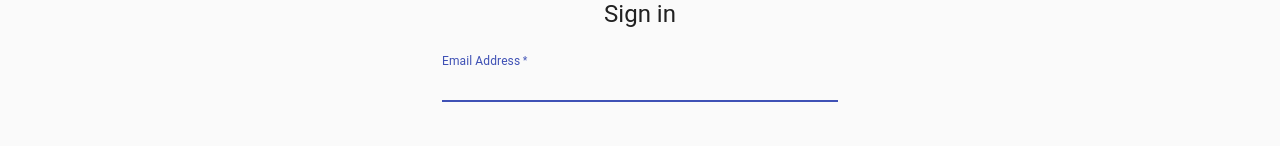
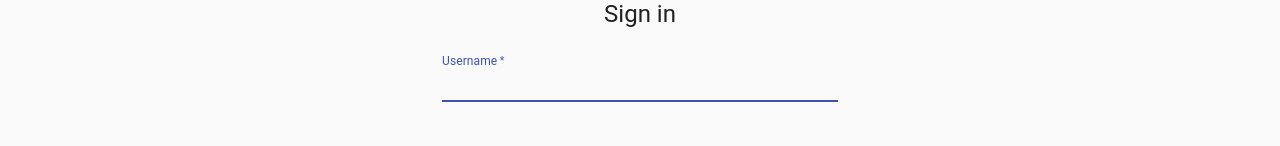
Before and after one commit to Aditya239233/Virtual-Consultant, a React (Create React App) app in the folder client/: page /login in a window 1280 px wide. Shown: the part 162-308 px from the top of the page. Built offline with nearby package versions, Linux system fonts and the light colour scheme.

Commit message:
changed email to username

```diff
--- a/client/src/components/Forms/LoginForm.js
+++ b/client/src/components/Forms/LoginForm.js
@@ -14,7 +14,7 @@ const LoginForm = () => {
     const data = new FormData(event.currentTarget);
     // eslint-disable-next-line no-console
     console.log({
-      email: data.get("email"),
+      email: data.get("username"),
       password: data.get("password"),
     });
   };
@@ -25,10 +25,10 @@ const LoginForm = () => {
         margin="normal"
         required
         fullWidth
-        id="email"
-        label="Email Address"
-        name="email"
-        autoComplete="email"
+        id="username"
+        label="Username"
+        name="username"
+        autoComplete="username"
         autoFocus
       />
       <TextField
```
